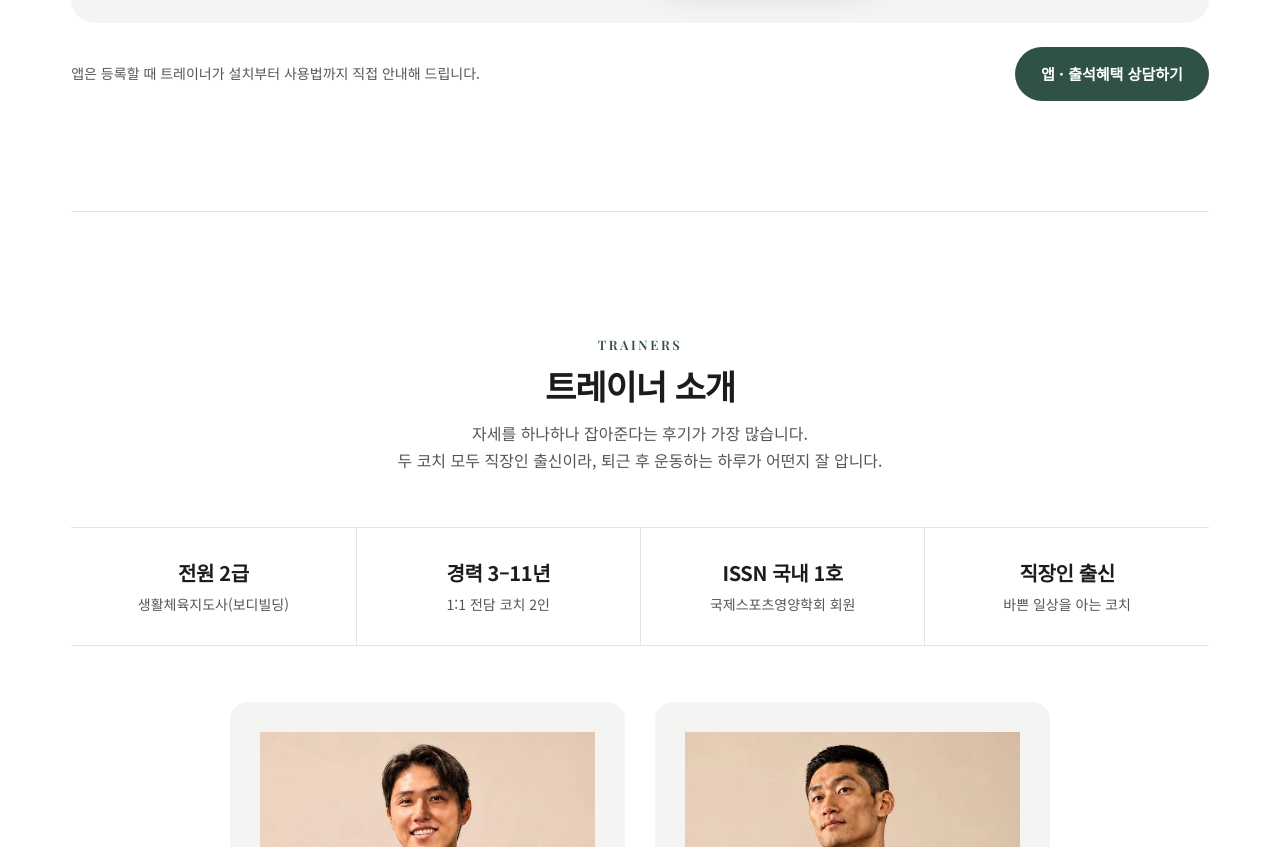
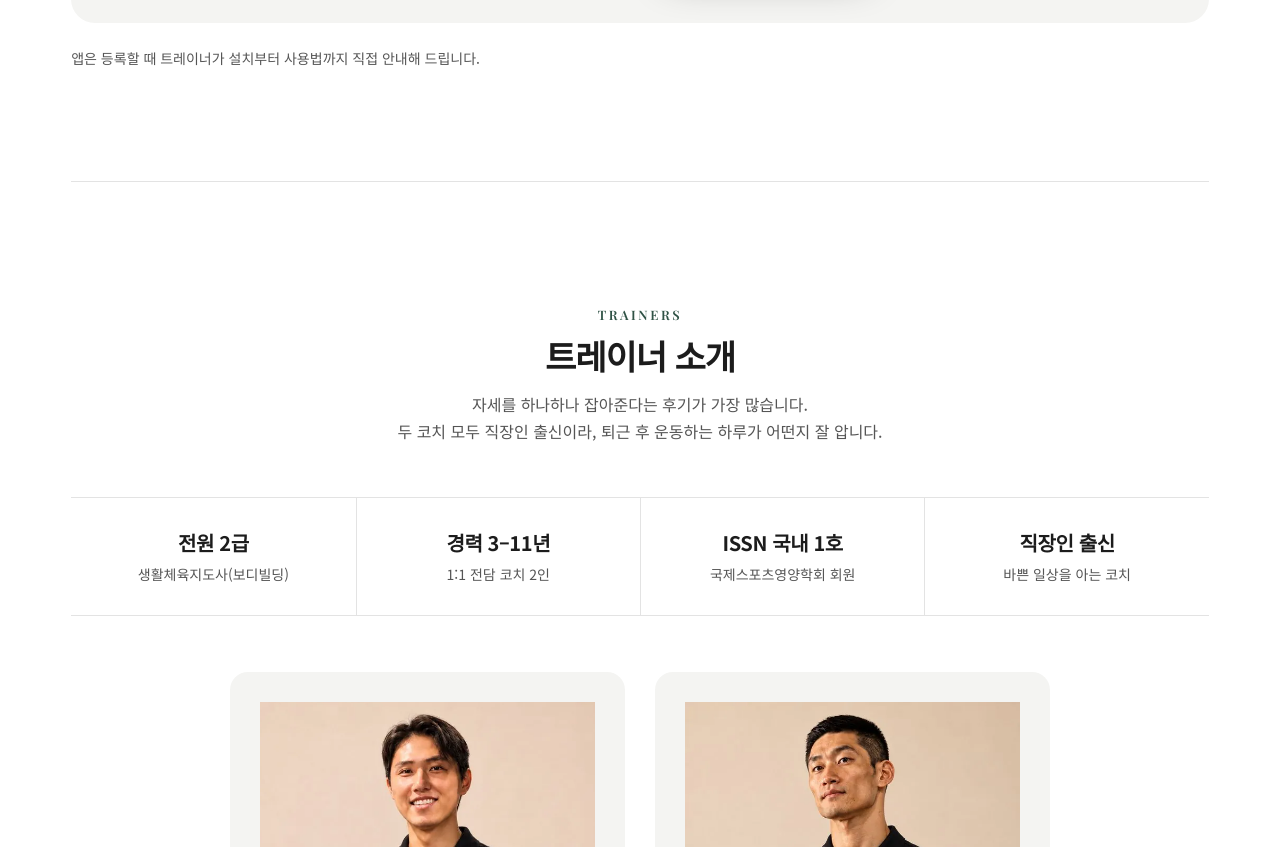
Before and after one commit to mdaks28-commits/Plangym_homepage, a plain HTML site: page index.html in a window 1280 px wide. Shown: the part 2997-3844 px from the top of the page. Drawn offline with nearby package versions, Linux system fonts and the light colour scheme; a web font is replaced by a local one.

Commit message:
앱 파트 상담 버튼 삭제
Co-Authored-By: Claude Opus 5.5 <noreply@anthropic.com>
Claude-Session: https://claude.ai/code/session_01UVmAoTH6DPe76eV1PL8LoW

```diff
--- a/index.html
+++ b/index.html
@@ -1055,7 +1055,7 @@ footer .logo{font-size:22px;color:var(--ink)}
           <div class="apx-phs"><figure class="apx-ph"><img src="img/app-pt.webp" alt="플랜짐 앱 PT 화면: 잔여 횟수와 1RM 기록" loading="lazy"></figure><figure class="apx-ph"><img src="img/app-note.webp" alt="플랜짐 앱 PT 수업 피드백 노트" loading="lazy"></figure></div>
         </div>
       </div>
-      <div class="apx-foot"><p>앱은 등록할 때 트레이너가 설치부터 사용법까지 직접 안내해 드립니다.</p><a class="wk-btn" href="http://pf.kakao.com/_lMxgLxj/chat" target="_blank" rel="noopener">앱 · 출석혜택 상담하기</a></div>
+      <div class="apx-foot"><p>앱은 등록할 때 트레이너가 설치부터 사용법까지 직접 안내해 드립니다.</p></div>
     </div>
 
     <div class="part" id="trainers">
```
